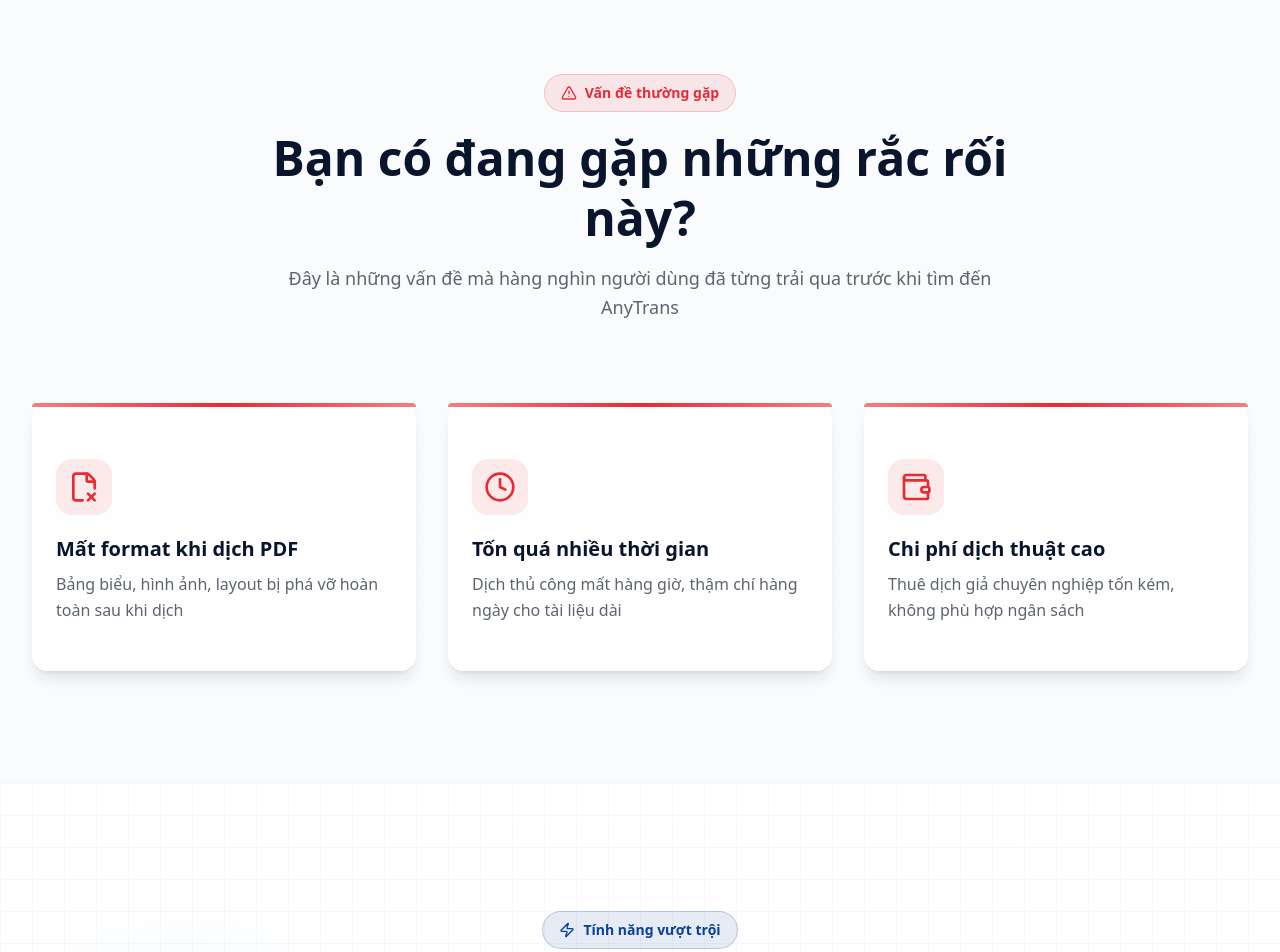
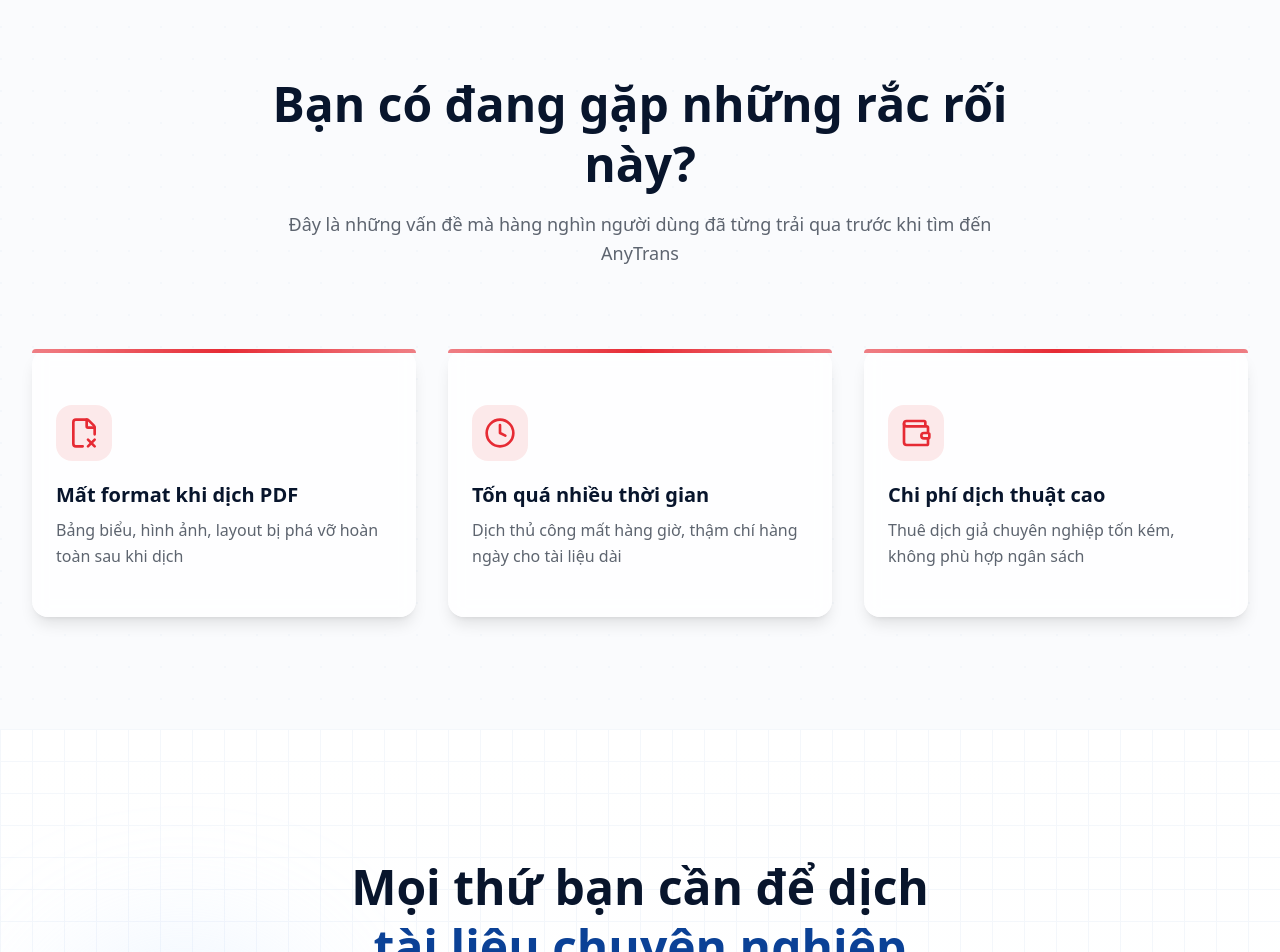
Before and after one commit to HCMUS-AnyTrans/new-frontend, a Next.js app: page / in a window 1280 px wide. Shown: the part 1220-2172 px from the top of the page. Built offline with nearby package versions, Linux system fonts and the light colour scheme.

Commit message:
refactor(ui): remove section badges
- Remove SectionBadge component and usage from 8 sections
- Clean up shared component exports

```diff
--- a/src/components/about/core-values.tsx
+++ b/src/components/about/core-values.tsx
@@ -1,4 +1,3 @@
-import { SectionBadge } from "@/components/shared"
 import { Sparkles } from "lucide-react"
 import { cn } from "@/lib/utils"
 import { coreValues, type CoreValue } from "@/data/about"
@@ -48,12 +47,7 @@ export function CoreValues({ className }: CoreValuesProps) {
       <div className="relative max-w-7xl mx-auto px-4 sm:px-6 lg:px-8">
         {/* Section Header */}
         <div className="text-center mb-12 lg:mb-16">
-          <SectionBadge
-            text="Giá trị cốt lõi"
-            icon={Sparkles}
-            variant="secondary"
-            className="mb-4"
-          />
+
           <h2 className="text-3xl sm:text-4xl font-bold text-foreground mb-4">
             Những giá trị định hình chúng tôi
           </h2>
--- a/src/components/about/team-section.tsx
+++ b/src/components/about/team-section.tsx
@@ -1,4 +1,3 @@
-import { SectionBadge } from "@/components/shared"
 import { Users, User } from "lucide-react"
 import { cn } from "@/lib/utils"
 import { teamMembers, type TeamMember } from "@/data/about"
@@ -46,12 +45,7 @@ export function TeamSection({ className }: TeamSectionProps) {
       <div className="relative max-w-7xl mx-auto px-4 sm:px-6 lg:px-8">
         {/* Section Header */}
         <div className="text-center mb-12 lg:mb-16">
-          <SectionBadge
-            text="Đội ngũ"
-            icon={Users}
-            variant="primary"
-            className="mb-4"
-          />
+
           <h2 className="text-3xl sm:text-4xl font-bold text-foreground mb-4">
             Những người đứng sau AnyTrans
           </h2>
--- a/src/components/about/timeline.tsx
+++ b/src/components/about/timeline.tsx
@@ -1,4 +1,4 @@
-import { SectionBadge, SectionBackground } from "@/components/shared"
+import { SectionBackground } from "@/components/shared"
 import { History } from "lucide-react"
 import { cn } from "@/lib/utils"
 import { milestones, type Milestone } from "@/data/about"
@@ -78,12 +78,7 @@ export function TimelineSection({ className }: TimelineSectionProps) {
       <div className="max-w-5xl mx-auto px-4 sm:px-6 lg:px-8">
         {/* Section Header */}
         <div className="text-center mb-12 lg:mb-16">
-          <SectionBadge
-            text="Hành trình"
-            icon={History}
-            variant="info"
-            className="mb-4"
-          />
+
           <h2 className="text-3xl sm:text-4xl font-bold text-foreground mb-4">
             Hành trình phát triển
           </h2>
--- a/src/components/landing/features-section.tsx
+++ b/src/components/landing/features-section.tsx
@@ -3,7 +3,7 @@
 import { useRef } from "react"
 import { motion, useInView } from "framer-motion"
 import { Check, ArrowRight, Zap } from "lucide-react"
-import { SectionBadge, SectionBackground } from "@/components/shared"
+import { SectionBackground } from "@/components/shared"
 import { cn } from "@/lib/utils"
 import { features, type Feature } from "@/data/features"
 
@@ -351,12 +351,7 @@ export function FeaturesSection({ className }: FeaturesSectionProps) {
           transition={{ duration: 0.5 }}
           className="text-center mb-16 lg:mb-24"
         >
-          <SectionBadge
-            text="Tính năng vượt trội"
-            icon={Zap}
-            variant="primary"
-            className="mb-4"
-          />
+
           <h2 className="text-3xl sm:text-4xl lg:text-5xl font-extrabold text-foreground leading-tight">
             Mọi thứ bạn cần để dịch
             <br />
--- a/src/components/landing/how-it-works.tsx
+++ b/src/components/landing/how-it-works.tsx
@@ -5,7 +5,7 @@ import Link from "next/link"
 import { motion, useInView } from "framer-motion"
 import { Upload, Settings, Download, ArrowRight, Sparkles } from "lucide-react"
 import { Button } from "@/components/ui/button"
-import { SectionBadge, SectionBackground } from "@/components/shared"
+import { SectionBackground } from "@/components/shared"
 import { cn } from "@/lib/utils"
 
 interface Step {
@@ -133,12 +133,7 @@ export function HowItWorks({ className }: HowItWorksProps) {
           transition={{ duration: 0.5 }}
           className="text-center mb-16 lg:mb-20"
         >
-          <SectionBadge
-            text="Đơn giản và nhanh chóng"
-            icon={Sparkles}
-            variant="primary"
-            className="mb-4"
-          />
+
           <h2 className="text-3xl sm:text-4xl lg:text-5xl font-extrabold text-foreground leading-tight">
             Chỉ 3 bước để có
             <br />
--- a/src/components/landing/pain-points.tsx
+++ b/src/components/landing/pain-points.tsx
@@ -3,7 +3,6 @@
 import { motion } from "framer-motion"
 import { FileX2, Clock, Wallet, AlertTriangle } from "lucide-react"
 import { Card, CardContent } from "@/components/ui/card"
-import { SectionBadge } from "@/components/shared"
 import { cn } from "@/lib/utils"
 
 interface PainPoint {
@@ -14,7 +13,6 @@ interface PainPoint {
 
 export interface PainPointsProps {
   headline?: {
-    badge?: string
     title: string
     subtitle?: string
   }
@@ -65,7 +63,6 @@ const itemVariants = {
 
 export function PainPoints({
   headline = {
-    badge: "Vấn đề thường gặp",
     title: "Bạn có đang gặp những rắc rối này?",
     subtitle: "Đây là những vấn đề mà hàng nghìn người dùng đã từng trải qua trước khi tìm đến AnyTrans",
   },
@@ -94,14 +91,7 @@ export function PainPoints({
           transition={{ duration: 0.5 }}
           className="text-center max-w-3xl mx-auto mb-14 lg:mb-20"
         >
-          {headline.badge && (
-            <SectionBadge
-              text={headline.badge}
-              icon={AlertTriangle}
-              variant="destructive"
-              className="mb-4"
-            />
-          )}
+
           <h2 className="text-3xl sm:text-4xl lg:text-5xl font-bold text-foreground leading-tight">
             {headline.title}
           </h2>
--- a/src/components/landing/pricing-section.tsx
+++ b/src/components/landing/pricing-section.tsx
@@ -3,7 +3,6 @@
 import { useRef } from "react"
 import { motion, useInView } from "framer-motion"
 import { Coins } from "lucide-react"
-import { SectionBadge } from "@/components/shared"
 import { cn } from "@/lib/utils"
 
 // Import shared components and data
@@ -41,12 +40,7 @@ export function PricingSection({ className }: PricingSectionProps) {
           transition={{ duration: 0.5 }}
           className="text-center mb-16"
         >
-          <SectionBadge
-            text="Mua credits"
-            icon={Coins}
-            variant="secondary"
-            className="mb-4"
-          />
+
           <h2 className="text-3xl sm:text-4xl lg:text-5xl font-extrabold text-foreground leading-tight">
             Giá đơn giản,
             <br />
--- a/src/components/landing/testimonials-section.tsx
+++ b/src/components/landing/testimonials-section.tsx
@@ -11,7 +11,7 @@ import {
   ChevronRight,
 } from "lucide-react"
 import { Button } from "@/components/ui/button"
-import { SectionBadge, SectionBackground } from "@/components/shared"
+import { SectionBackground } from "@/components/shared"
 import { cn } from "@/lib/utils"
 import {
   testimonials,
@@ -158,12 +158,7 @@ export function TestimonialsSection({ className }: TestimonialsSectionProps) {
           transition={{ duration: 0.5 }}
           className="text-center mb-16"
         >
-          <SectionBadge
-            text="Đánh giá từ khách hàng"
-            icon={Star}
-            variant="primary"
-            className="mb-4"
-          />
+
           <h2 className="text-3xl sm:text-4xl lg:text-5xl font-extrabold text-foreground text-balance">
             Được tin tưởng bởi
             <br />
--- a/src/components/shared/index.ts
+++ b/src/components/shared/index.ts
@@ -2,8 +2,7 @@
 export { TrustBadge } from "./trust-badge"
 export { AvatarStack } from "./avatar-stack"
 export { StarRating } from "./star-rating"
-export { SectionBadge } from "./section-badge"
-export type { SectionBadgeProps } from "./section-badge"
+
 export { HeroBackground } from "./hero-background"
 export type { HeroBackgroundProps } from "./hero-background"
 export { SectionBackground } from "./section-background"
--- a/src/components/shared/section-badge.tsx
+++ /dev/null
@@ -1,37 +0,0 @@
-import { LucideIcon } from "lucide-react"
-import { cn } from "@/lib/utils"
-
-export interface SectionBadgeProps {
-  text: string
-  icon?: LucideIcon
-  variant?: "primary" | "destructive" | "secondary" | "success" | "info"
-  className?: string
-}
-
-const variantStyles = {
-  primary: "bg-primary/10 text-primary border-primary/20",
-  destructive: "bg-destructive/10 text-destructive border-destructive/20",
-  secondary: "bg-secondary/10 text-secondary-foreground border-secondary/20",
-  success: "bg-success/10 text-success border-success/20",
-  info: "bg-info/10 text-info border-info/20",
-}
-
-export function SectionBadge({
-  text,
-  icon: Icon,
-  variant = "primary",
-  className,
-}: SectionBadgeProps) {
-  return (
-    <span
-      className={cn(
-        "inline-flex items-center gap-2 px-4 py-2 rounded-full text-sm font-semibold border",
-        variantStyles[variant],
-        className
-      )}
-    >
-      {Icon && <Icon className="w-4 h-4" />}
-      {text}
-    </span>
-  )
-}
```
